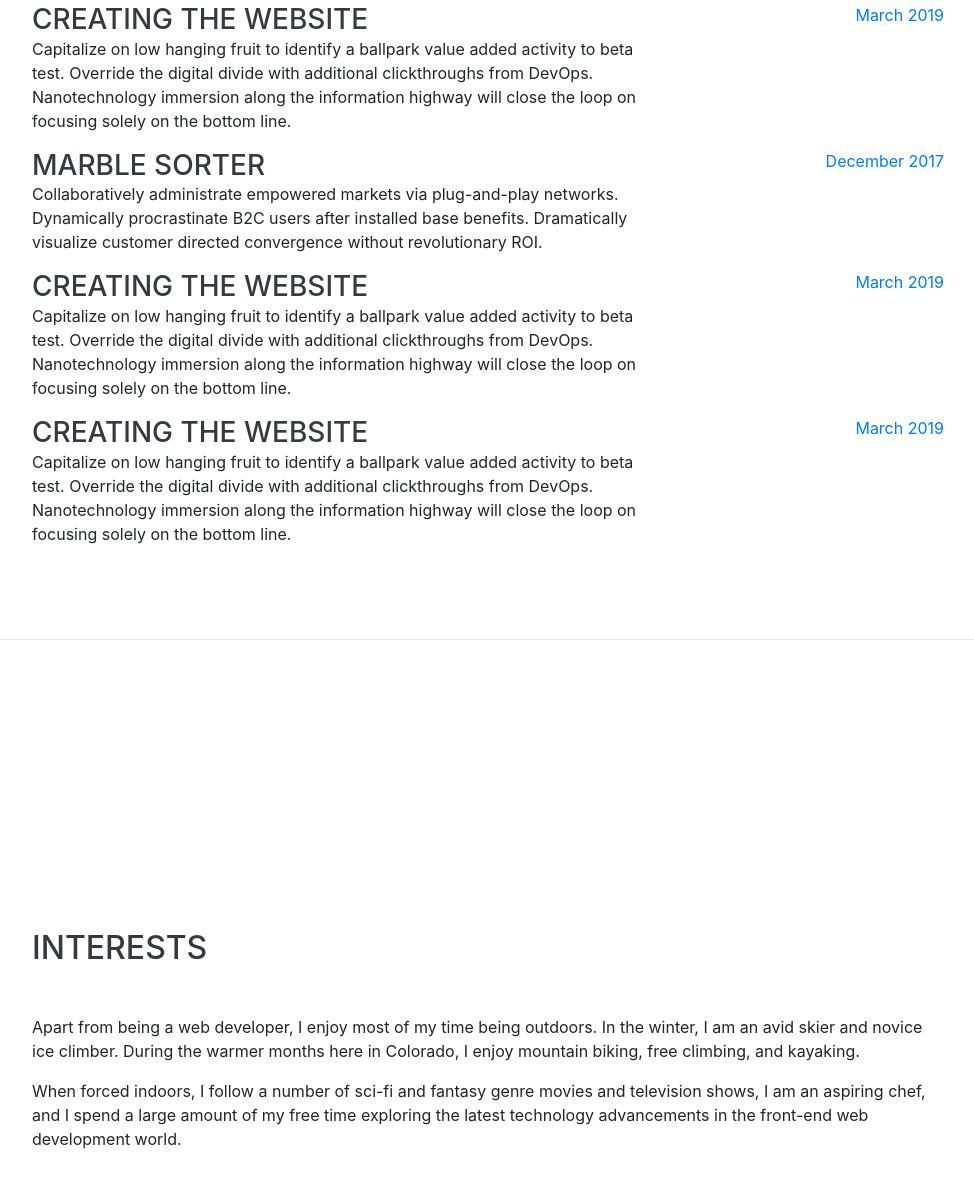
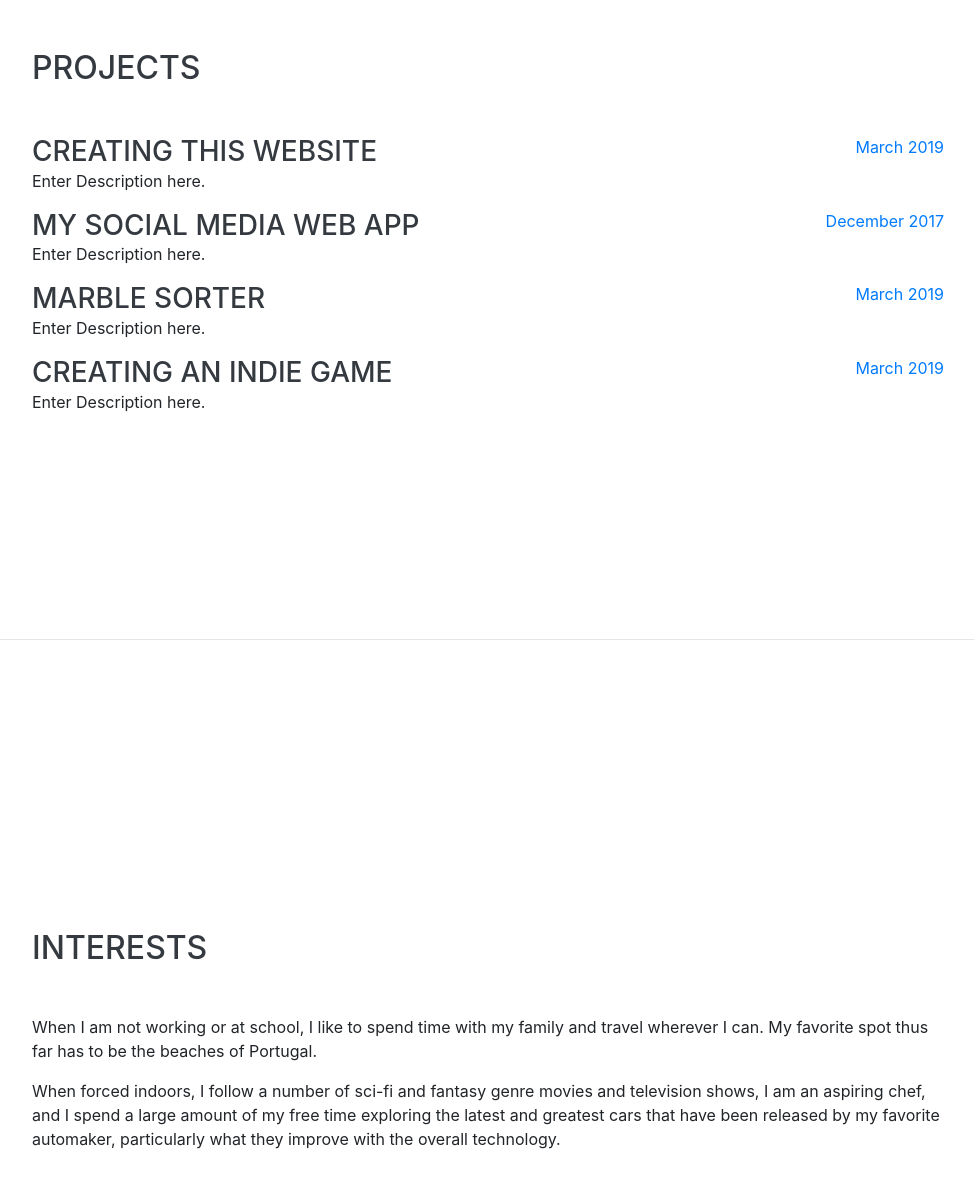
Before and after one commit to PablooogiN/pablooogin.github.io, a website with bundled scripts: page index.html in a window 1280 px wide. Shown: the part 4025-5212 px from the top of the page, without its empty margins (288-1262 px from the left). Built offline with nearby package versions, Linux system fonts and the light colour scheme; a web font is replaced by a local one.

Commit message:
Update index.html

```diff
--- a/index.html
+++ b/index.html
@@ -262,8 +262,8 @@
 
         <div class="resume-item d-flex flex-column flex-md-row justify-content-between">
           <div class="resume-content">
-            <h3 class="mb-0">Creating the Website</h3>
-            <p>Capitalize on low hanging fruit to identify a ballpark value added activity to beta test. Override the digital divide with additional clickthroughs from DevOps. Nanotechnology immersion along the information highway will close the loop on focusing solely on the bottom line.</p>
+            <h3 class="mb-0">Creating this Website</h3>
+            <p>Enter Description here.</p>
           </div>
           <div class="resume-date text-md-right">
             <span class="text-primary">March 2019</span>
@@ -272,8 +272,8 @@
 
         <div class="resume-item d-flex flex-column flex-md-row justify-content-between">
           <div class="resume-content">
-            <h3 class="mb-0">Marble Sorter</h3>
-            <p>Collaboratively administrate empowered markets via plug-and-play networks. Dynamically procrastinate B2C users after installed base benefits. Dramatically visualize customer directed convergence without revolutionary ROI.</p>
+            <h3 class="mb-0">My Social Media Web App</h3>
+            <p>Enter Description here.</p>
           </div>
           <div class="resume-date text-md-right">
             <span class="text-primary">December 2017</span>
@@ -282,8 +282,8 @@
 
         <div class="resume-item d-flex flex-column flex-md-row justify-content-between">
           <div class="resume-content">
-            <h3 class="mb-0">Creating the Website</h3>
-            <p>Capitalize on low hanging fruit to identify a ballpark value added activity to beta test. Override the digital divide with additional clickthroughs from DevOps. Nanotechnology immersion along the information highway will close the loop on focusing solely on the bottom line.</p>
+            <h3 class="mb-0">Marble Sorter</h3>
+            <p>Enter Description here.</p>
           </div>
           <div class="resume-date text-md-right">
             <span class="text-primary">March 2019</span>
@@ -292,8 +292,8 @@
 
         <div class="resume-item d-flex flex-column flex-md-row justify-content-between">
           <div class="resume-content">
-            <h3 class="mb-0">Creating the Website</h3>
-            <p>Capitalize on low hanging fruit to identify a ballpark value added activity to beta test. Override the digital divide with additional clickthroughs from DevOps. Nanotechnology immersion along the information highway will close the loop on focusing solely on the bottom line.</p>
+            <h3 class="mb-0">Creating an Indie Game</h3>
+            <p>Enter Description here.</p>
           </div>
           <div class="resume-date text-md-right">
             <span class="text-primary">March 2019</span>
@@ -308,8 +308,8 @@
     <section class="resume-section p-3 p-lg-5 d-flex align-items-center" id="interests">
       <div class="w-100">
         <h2 class="mb-5">Interests</h2>
-        <p>Apart from being a web developer, I enjoy most of my time being outdoors. In the winter, I am an avid skier and novice ice climber. During the warmer months here in Colorado, I enjoy mountain biking, free climbing, and kayaking.</p>
-        <p class="mb-0">When forced indoors, I follow a number of sci-fi and fantasy genre movies and television shows, I am an aspiring chef, and I spend a large amount of my free time exploring the latest technology advancements in the front-end web development world.</p>
+        <p>When I am not working or at school, I like to spend time with my family and travel wherever I can. My favorite spot thus far has to be the beaches of Portugal. </p>
+        <p class="mb-0">When forced indoors, I follow a number of sci-fi and fantasy genre movies and television shows, I am an aspiring chef, and I spend a large amount of my free time exploring the latest and greatest cars that have been released by my favorite automaker, particularly what they improve with the overall technology.</p>
       </div>
     </section>
 
```
